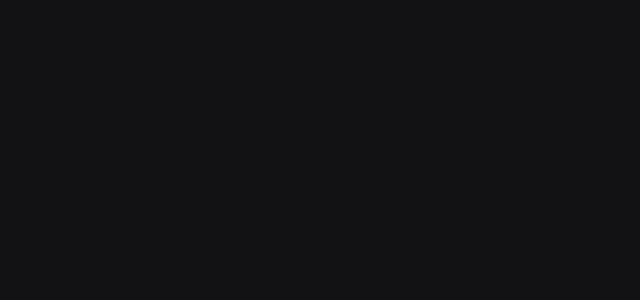
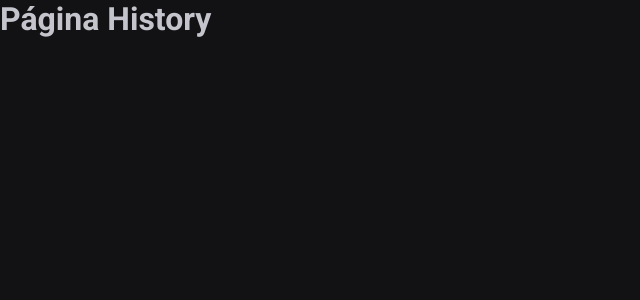
Before and after one commit to AndersonPGS/ignite, a React (Vite) app in the folder 02-ignite-timer/: page /history in a window 1280 px wide. Shown: the top 300 px of the page, without its empty margins (0-640 px from the left). Built offline with nearby package versions, Linux system fonts and the light colour scheme.

Commit message:
React Router DOM

```diff
--- a/02-ignite-timer/package.json
+++ b/02-ignite-timer/package.json
@@ -6,11 +6,13 @@
   "scripts": {
     "dev": "vite",
     "build": "tsc && vite build",
-    "preview": "vite preview"
+    "preview": "vite preview",
+    "lint": "eslit src --ext .ts, .tsx --fix"
   },
   "dependencies": {
     "react": "^18.2.0",
     "react-dom": "^18.2.0",
+    "react-router-dom": "^6.3.0",
     "styled-components": "^5.3.5"
   },
   "devDependencies": {
--- a/02-ignite-timer/src/App.tsx
+++ b/02-ignite-timer/src/App.tsx
@@ -1,12 +1,16 @@
+import { BrowserRouter } from 'react-router-dom'
 import { ThemeProvider } from 'styled-components'
+import { Router } from './Router'
 import { GlobalStyle } from './styles/global'
 import { defaultTheme } from './styles/themes/default'
 
 export function App() {
   return (
+
     <ThemeProvider theme={defaultTheme}>
-      <div></div>
-      <div></div>
+      <BrowserRouter>
+        <Router />
+      </BrowserRouter>
 
       <GlobalStyle />
     </ThemeProvider>
--- /dev/null
+++ b/02-ignite-timer/src/Router.tsx
@@ -0,0 +1,13 @@
+import { Route, Routes } from "react-router-dom"
+import { History } from "./pages/History"
+import { Home } from "./pages/Home"
+
+export function Router() {
+  return (
+    <Routes>
+      <Route path="/" element={<Home />} />
+      <Route path="/history" element={<History />} />
+    </Routes>
+
+  )
+}
--- /dev/null
+++ b/02-ignite-timer/src/pages/History.tsx
@@ -0,0 +1,7 @@
+export function History() {
+  return (
+    <div>
+      <h1>Página History</h1>
+    </div>
+  )
+}
--- /dev/null
+++ b/02-ignite-timer/src/pages/Home.tsx
@@ -0,0 +1,7 @@
+export function Home() {
+  return (
+    <div>
+      <h1>Página Home</h1>
+    </div>
+  )
+}
```
Also changed, not shown: 1 other file (tests, documents, lock files or other folders).
